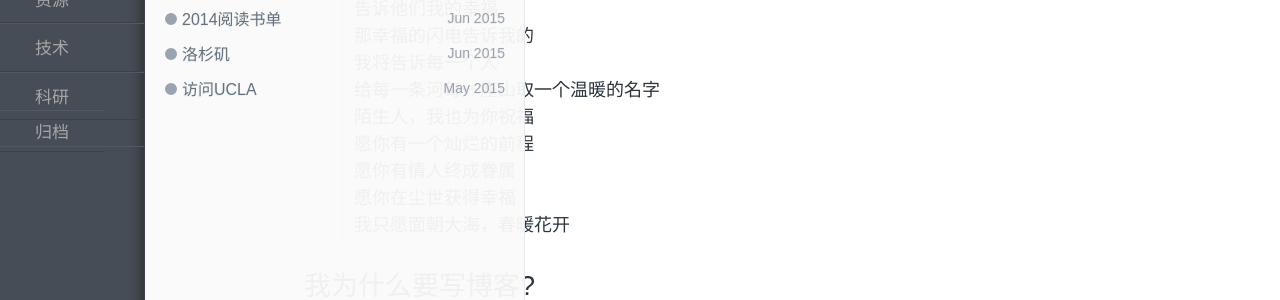
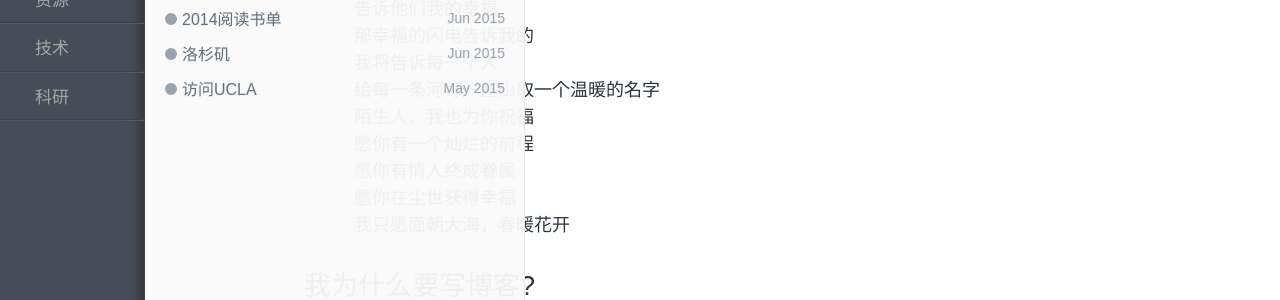
Before and after one commit to polyHong/polyHong.github.io, a Jekyll site: the page built from index.md, in a window 1280 px wide. Shown: the part 352-652 px from the top of the page. Built offline with Jekyll 4.4.1, drawn with Linux system fonts in a browser that asks for light colours; Markdown is read by kramdown in place of the engine named in the settings.

Commit message:
modify archive

```diff
--- a/_includes/nav.html
+++ b/_includes/nav.html
@@ -8,7 +8,7 @@
         <li id="{{ category[0] }}" class="tags__li tags-btn">{{ category[0] }}</li>
       {% endfor %}
 	  <!--<li><a class="tags__li tags-btn" href="#tags" data-toggle="tab">{{ site.locals.tags }}</a></li> -->
-	  <li><a id="{{ category[0] }}" class="tags__li  tags-btn" href="/pages/archive.html">{{ site.locals.archive }}</a></li>
+	  <!--<li><a class="tags__li  tags-btn" href="/pages/archive.html">{{ site.locals.archive }}</a></li> -->
 	  <!-- <li><a class="tags__li tags-btn" href="/pages/about.html">{{ site.locals.about }}</a></li> -->
     </ul>
 
```
